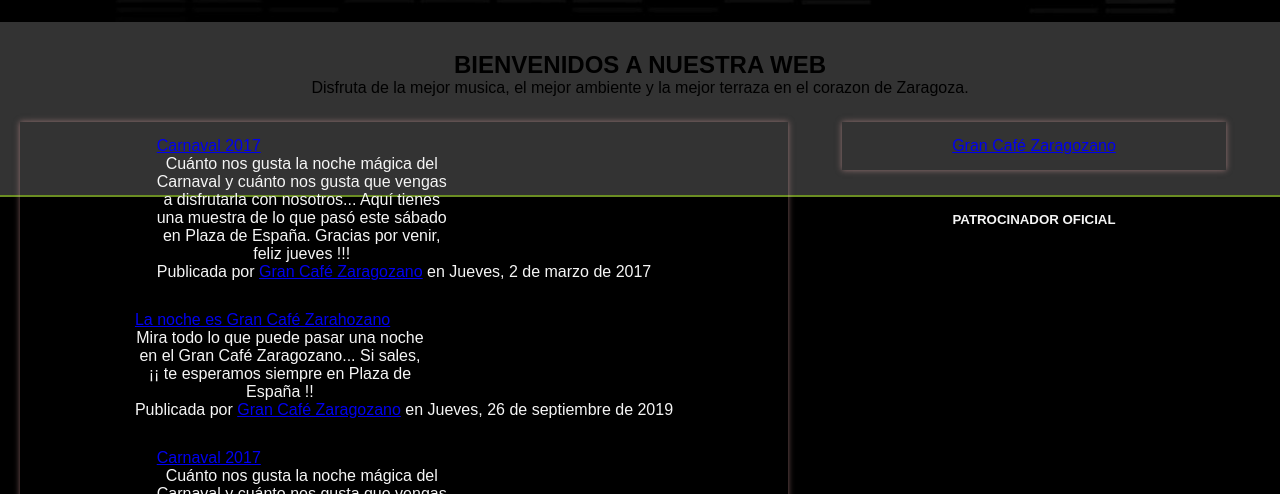
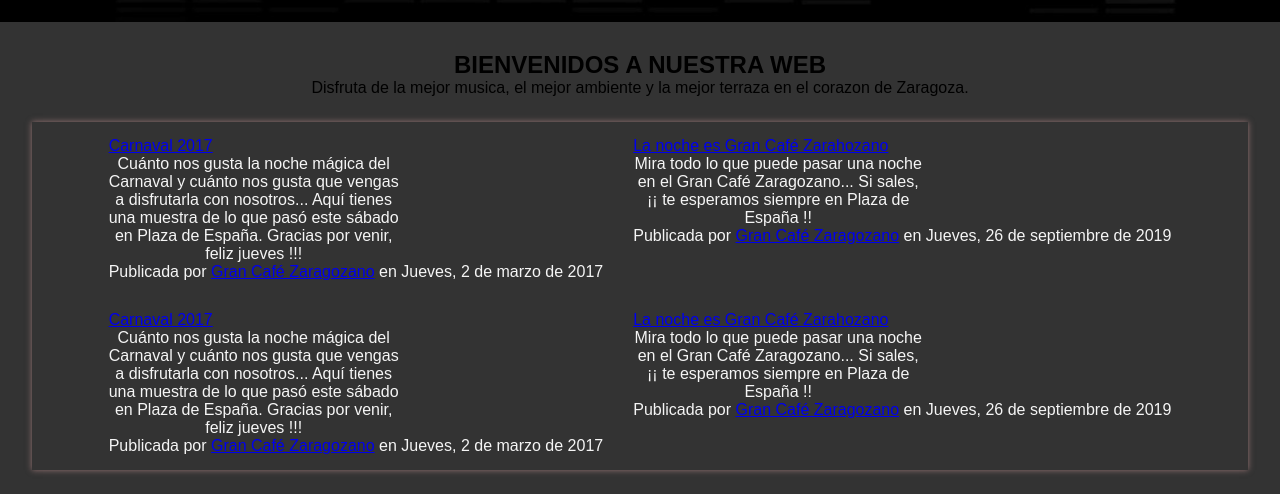
Before and after one commit to bernargracia/pruebapubli, a plain HTML site: page index.html in a window 1280 px wide. Shown: the part 780-1274 px from the top of the page. Drawn offline with Linux system fonts and the light colour scheme.

Commit message:
Update index.html

```diff
--- a/index.html
+++ b/index.html
@@ -54,7 +54,7 @@
 
         <section id="blog">
             <h3></h3>
-            <div class="contenedor principal">
+            <div class="contenedor">
                 <article>
                     <div class="fb-video" data-href="https://www.facebook.com/514532185305610/videos/1289318331160321" data-show-text="false" data-width="300px"><blockquote cite="https://developers.facebook.com/grancafezaragozanozgz/videos/1289318331160321/" class="fb-xfbml-parse-ignore"><a href="https://developers.facebook.com/grancafezaragozanozgz/videos/1289318331160321/">Carnaval 2017</a><p>Cuánto nos gusta la noche mágica del Carnaval y cuánto nos gusta que vengas a disfrutarla con nosotros... Aquí tienes una muestra de lo que pasó este sábado en Plaza de España. Gracias por venir, feliz jueves !!!</p>Publicada por <a href="https://www.facebook.com/grancafezaragozanozgz/">Gran Café Zaragozano</a> en Jueves, 2 de marzo de 2017</blockquote></div>
                 </article>
@@ -74,20 +74,6 @@
             </div>
 
         </section>
-
-
-
-        <section id="blog">
-
-        <div class="contenedor publi">
-            <article>
-                <div class="fb-page" data-href="https://www.facebook.com/grancafezaragozanozgz" data-tabs="timeline" data-width="300px" data-height="" data-small-header="false" data-adapt-container-width="false" data-hide-cover="true" data-show-facepile="true"><blockquote cite="https://www.facebook.com/grancafezaragozanozgz" class="fb-xfbml-parse-ignore"><a href="https://www.facebook.com/grancafezaragozanozgz">Gran Café Zaragozano</a></blockquote></div>
-            </article>
-
-        </section>
-
-
-
 
         <section id="info">
             <h5>PATROCINADOR OFICIAL</h5>
```
